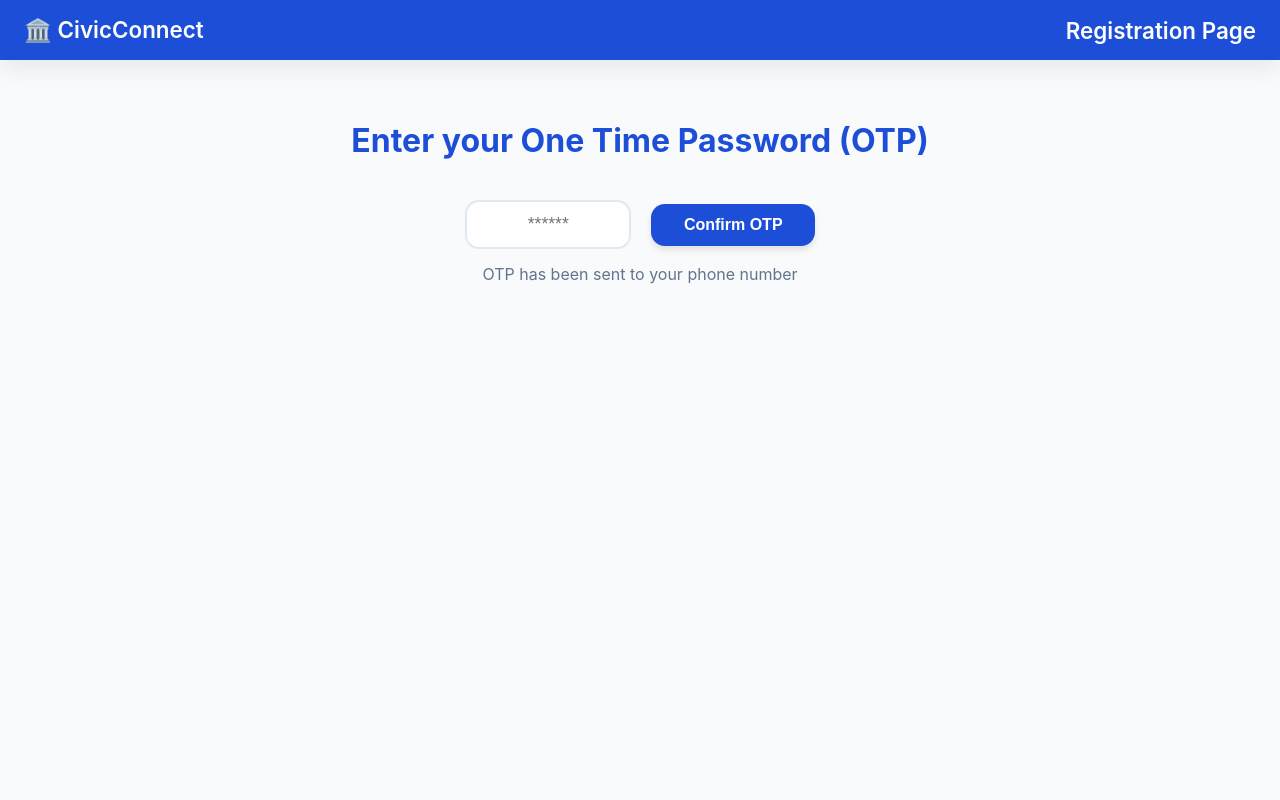
After one commit to karthik4j/CivicConnect, a Flask app: page /start_tfa in a window 1280 px wide. The commit adds this page. Run offline with Flask 3, Linux system fonts and the light colour scheme.

Commit message:
OTP page setup

```diff
--- a/app.py
+++ b/app.py
@@ -230,7 +230,6 @@ def login():
         return redirect(url_for('index'))
 
 
-# register
 @app.route('/register', methods=['POST'])
 def register():
     data = request.get_json()
@@ -240,33 +239,118 @@ def register():
     l_name = data.get('lname')
     ph_no = data.get('phone')
 
-    full_name = f_name + " " + l_name
-    to_day = get_formatted_date()
-
+    # 1. Validation Checks (Database Read)
+    # Check if username or phone already exists BEFORE proceeding to stage 2
     res = conn.execute("SELECT username FROM user WHERE username = ?", (username,))
     if res.fetchone():
         return "User already registered", 400
 
     res = conn.execute("SELECT ph_no FROM user WHERE ph_no =?",(ph_no,))
     if res.fetchone():
-        return "Phone number already registered",400
+        return "Phone number already registered", 400
 
-    else:
-        newid = str(uuid.uuid4())
-        hashed_password = generate_password_hash(password)
+    # 2. Temporary Storage in Session
+    # Store the validated, sensitive data and initial user details
+    full_name = f_name + " " + l_name
+    hashed_password = generate_password_hash(password)
 
-        conn.execute("INSERT INTO user (id, username, f_name, l_name, fullname, DOC, ph_no, password) VALUES (?, ?, ?, ?, ?, ?, ?, ?)",
-                     (newid, username, f_name, l_name, full_name, to_day, ph_no, hashed_password))
-        conn.commit()
+    session['temp_user_data'] = {
+        'id': str(uuid.uuid4()), # Generate ID now
+        'username': username,
+        'f_name': f_name,
+        'l_name': l_name,
+        'fullname': full_name,
+        'ph_no': ph_no,
+        'password': hashed_password,
+        'DOC': get_formatted_date() # Date of Creation
+    }
 
-        session['username'] = username
-        resp = make_response("Account created Successfully")
-        resp.set_cookie('id', newid)
-        return resp
+    # 3. Respond with Redirect URL (to Stage 2 form)
+    response_data = {
+        'message': 'Initial data received, proceeding to additional details.',
+        'redirect_url': url_for('start_tfa')
+    }
+
+    # We do NOT set the 'id' cookie yet, as registration isn't final
+    resp = make_response(jsonify(response_data), 200)
+    return resp
+
+@app.route('/finalize_registration', methods=['POST'])
+def finalize_registration():
+    # 1. Get additional data from the second page
+    additional_data = request.get_json()
+    # e.g., assuming the second page sends 'security_question_answer'
+    # security_answer = additional_data.get('security_answer')
+
+    # 2. Retrieve temporary data from session
+    temp_data = session.pop('temp_user_data', None)
+
+    if not temp_data:
+        # User tried to access this route without starting registration
+        return "Registration session expired or invalid.", 403
+
+    # 3. Combine Data and Insert into DB
+
+    # Prepare combined data tuple for insertion
+    # (The example below uses the temporary data keys, adjust as needed for new fields)
+    insertion_tuple = (
+        temp_data['id'],
+        temp_data['username'],
+        temp_data['f_name'],
+        temp_data['l_name'],
+        temp_data['fullname'],
+        temp_data['DOC'],
+        temp_data['ph_no'],
+        temp_data['password']
+        # Add new fields here if you update the SQL query
+    )
+
+    # Database insertion (The original INSERT statement)
+    conn.execute(
+        "INSERT INTO user (id, username, f_name, l_name, fullname, DOC, ph_no, password) VALUES (?, ?, ?, ?, ?, ?, ?, ?)",
+        insertion_tuple
+    )
+    conn.commit()
+
+    # 4. Finalize Session/Cookies
+    session['username'] = temp_data['username']
+
+    resp = make_response("Account created Successfully", 200)
+    resp.set_cookie('id', temp_data['id'])
+    return resp
 
 @app.route('/user_reg_page')
 def user_reg_page():
     return render_template('user-registration-page.html')
+
+#only for testing remove this or it might break things
+@app.route('/start_tfa')
+def start_tfa():
+    return render_template('two-fa.html')
+
+@app.route('/verify_otp', methods=['POST'])
+def verify_otp():
+    data = request.get_json()
+    received_otp = data.get('otp')
+
+    # IMPORTANT: Replace '123456' with the actual OTP expected for the current user,
+    # which you should have stored in the session or database previously.
+    expected_otp = '123456'     # session.get('expected_otp')
+
+    if received_otp and expected_otp and received_otp == expected_otp:
+        # OTP is valid!
+        # You can now proceed to store the user's final data (which happens in finalize_registration).
+        # It's a good idea to clear the expected OTP after success: session.pop('expected_otp')
+        return jsonify({
+            "success": True,
+            "message": "Verification successful! You will be logged in shortly."
+        }), 200
+    else:
+        # OTP is invalid
+        return jsonify({
+            "success": False,
+            "message": "Invalid OTP. Please check your phone and try again."
+        }), 200
 
 # logout
 @app.route('/logout',methods=['POST'])
--- /dev/null
+++ b/templates/two-fa.html
@@ -0,0 +1,331 @@
+<!DOCTYPE html>
+<html lang="en">
+<head>
+<meta charset="UTF-8">
+<meta name="viewport" content="width=device-width, initial-scale=1.0">
+<title>Admin Registration – CivicConnect OTP</title>
+<style>
+    /* --- CSS VARIABLES --- */
+    :root {
+        --bg: #F8FAFC;
+        --surface: #FFFFFF;
+        --primary: #1D4ED8; /* Deep Blue */
+        --primary-2: #3B82F6; /* Lighter Blue */
+        --text: #1E293B;
+        --muted: #64748B;
+        --border: #E2E8F0;
+        --shadow: 0 8px 24px rgba(2, 6, 23, .08);
+        --radius: 14px;
+        /* Custom colors for feedback */
+        --success-bg: #D1FAE5; /* Light Green */
+        --success-text: #065F46; /* Dark Green */
+        --success-border: #10B981;
+        --error-bg: #FEE2E2; /* Light Red */
+        --error-text: #991B1B; /* Dark Red */
+        --error-border: #EF4444;
+    }
+
+    /* --- BASE STYLES --- */
+    body {
+        margin: 0;
+        font-family: 'Inter', system-ui, -apple-system, Segoe UI, Roboto, sans-serif;
+        background: var(--bg);
+        color: var(--text);
+        display: flex;
+        flex-direction: column;
+        min-height: 100vh;
+    }
+
+    header {
+        background: var(--primary);
+        color: #fff;
+        padding: 16px 24px;
+        display: flex;
+        justify-content: space-between;
+        align-items: center;
+        box-shadow: var(--shadow);
+    }
+
+    header h2 {
+        margin: 0;
+        font-size: 1.4rem;
+        font-weight: 600;
+    }
+
+    .form-box {
+        flex-grow: 1; /* Allows the box to center vertically */
+        display: flex;
+        flex-direction: column;
+        justify-content: flex-start; /* Aligned to top, use 'center' for full vertical centering */
+        align-items: center;
+        padding: 40px 20px;
+        text-align: center;
+    }
+
+    .form-box h1 {
+        font-size: clamp(1.5rem, 5vw, 2rem);
+        margin-bottom: 10px;
+        color: var(--primary);
+    }
+
+    .form-box h3 {
+        color: var(--muted);
+        font-weight: 400;
+        font-size: 1rem;
+        margin-top: 15px;
+    }
+
+    /* --- OTP INPUT & BUTTON CONTAINER --- */
+    .otp-box {
+        display: flex;
+        flex-direction: column; /* Stack vertically for mobile */
+        align-items: center;
+        gap: 20px;
+        margin-top: 30px;
+        width: 100%;
+        max-width: 350px;
+    }
+
+    @media (min-width: 600px) {
+        .otp-box {
+            flex-direction: row; /* Horizontal on desktop */
+            justify-content: center;
+        }
+    }
+
+    .otp-box input[type="number"] {
+        flex-grow: 1;
+        padding: 12px 15px;
+        border: 2px solid var(--border);
+        border-radius: var(--radius);
+        font-size: 1.1rem;
+        text-align: center;
+        max-width: 180px;
+        -moz-appearance: textfield; /* Hide arrows in Firefox */
+        width: 100%;
+    }
+
+    .otp-box input[type="number"]::-webkit-outer-spin-button,
+    .otp-box input[type="number"]::-webkit-inner-spin-button {
+        -webkit-appearance: none; /* Hide arrows in Chrome/Safari */
+        margin: 0;
+    }
+
+    /* --- BUTTON STYLING --- */
+    .btnstyle {
+        background-color: var(--primary); /* Changed from lawngreen to primary blue */
+        color: white;
+        padding: 12px 25px;
+        border-radius: var(--radius);
+        border: none;
+        font-size: 1rem;
+        font-weight: 600;
+        cursor: pointer;
+        transition: background-color 0.2s, transform 0.1s, box-shadow 0.2s;
+        box-shadow: 0 4px 6px rgba(0, 0, 0, 0.1);
+        width: 100%;
+        max-width: 180px;
+    }
+
+    .btnstyle:hover {
+        background-color: var(--primary-2);
+        box-shadow: 0 6px 8px rgba(0, 0, 0, 0.15);
+    }
+
+    .btnstyle:active {
+        transform: scale(0.98);
+    }
+
+    .btnstyle:disabled {
+        background-color: var(--muted);
+        cursor: not-allowed;
+        box-shadow: none;
+    }
+
+    /* --- MESSAGE STYLING (usermsg) --- */
+    #usermsg {
+        width: 100%;
+        max-width: 400px;
+        margin-top: 40px;
+        min-height: 40px;
+        transition: all 0.3s ease-in-out;
+        text-align: center;
+    }
+
+    .msg-success {
+        background-color: var(--success-bg);
+        color: var(--success-text);
+        border: 1px solid var(--success-border);
+        padding: 15px;
+        border-radius: var(--radius);
+        font-weight: 600;
+        animation: fadeIn 0.5s ease-out;
+    }
+
+    .msg-error {
+        background-color: var(--error-bg);
+        color: var(--error-text);
+        border: 1px solid var(--error-border);
+        padding: 15px;
+        border-radius: var(--radius);
+        font-weight: 600;
+        animation: shake 0.5s;
+    }
+
+    @keyframes fadeIn {
+        from { opacity: 0; transform: translateY(-10px); }
+        to { opacity: 1; transform: translateY(0); }
+    }
+
+    @keyframes shake {
+      0%, 100% {transform: translateX(0);}
+      20%, 60% {transform: translateX(-5px);}
+      40%, 80% {transform: translateX(5px);}
+    }
+</style>
+</head>
+
+<body>
+
+    <header>
+        <h2>🏛️ CivicConnect</h2>
+        <h2> Registration Page</h2>
+    </header>
+
+    <div class="form-box">
+        <h1>Enter your One Time Password (OTP)</h1>
+        <div class="otp-box">
+            <!-- Updated input to include placeholder and size constraints -->
+            <input type="number" id="myOTP" minlength="6" maxlength="6" placeholder="******" pattern="[0-9]{6}">
+
+            <!-- Replaced input[type=submit] with a button and added an ID/onclick -->
+            <button id="confirmBtn" class="btnstyle" onclick="handleConfirmOtp()">
+                Confirm OTP
+            </button>
+        </div>
+
+        <h3>OTP has been sent to your phone number</h3>
+
+        <div id="usermsg"></div>
+    </div>
+
+    <script>
+        // Helper function for robust API calls with exponential backoff
+        const fetchWithBackoff = async (url, options, maxRetries = 5) => {
+            for (let i = 0; i < maxRetries; i++) {
+                try {
+                    const response = await fetch(url, options);
+                    if (!response.ok) {
+                        // For server errors (5xx), we retry
+                        throw new Error(`Server error, retrying: ${response.status} ${response.statusText}`);
+                    }
+                    return response;
+                } catch (error) {
+                    console.error(`Attempt ${i + 1} failed:`, error.message);
+                    if (i === maxRetries - 1) throw error; // Re-throw the error on the final attempt
+
+                    const delay = Math.pow(2, i) * 1000 + Math.random() * 500; // 1s, 2s, 4s, 8s, etc. + jitter
+                    await new Promise(resolve => setTimeout(resolve, delay));
+                }
+            }
+        };
+
+        /**
+         * Main function to handle OTP submission.
+         */
+        window.handleConfirmOtp = async () => {
+            const otpInput = document.getElementById('myOTP');
+            const userMsgDiv = document.getElementById('usermsg');
+            const confirmBtn = document.getElementById('confirmBtn');
+
+            const otpValue = otpInput.value.trim();
+
+            // 1. Client-side validation: ensure it's 6 digits
+            if (otpValue.length !== 6 || isNaN(otpValue)) {
+                userMsgDiv.textContent = 'Please enter a valid 6-digit OTP.';
+                userMsgDiv.className = 'msg-error';
+                return;
+            }
+
+            // Reset message area and show loading
+            confirmBtn.disabled = true;
+            confirmBtn.textContent = 'Verifying...';
+            userMsgDiv.textContent = 'Checking code...';
+            userMsgDiv.className = '';
+
+            // --- Define the Flask endpoint for OTP verification ---
+            // NOTE: You need to implement this endpoint in Flask (e.g., '/verify_otp')
+            // This endpoint should return JSON: { success: true/false, message: "..." }
+            const verificationEndpoint = '/verify_otp';
+
+            try {
+                // 2. Send OTP to Flask backend using fetch
+                const response = await fetchWithBackoff(verificationEndpoint, {
+                    method: 'POST',
+                    headers: { 'Content-Type': 'application/json' },
+                    body: JSON.stringify({ otp: otpValue })
+                });
+
+                // Expecting a JSON response from Flask
+                const result = await response.json();
+
+                // 3. Update UI based on server response
+                if (result.success) {
+                    userMsgDiv.textContent = result.message || "You have been verified!";
+                    userMsgDiv.className = 'msg-success';
+
+                    // If verified, you might want to automatically call finalize_registration
+                    // or redirect the user.
+                    // Example for calling the final step:
+                    // await finalizeRegistration();
+                } else {
+                    userMsgDiv.textContent = result.message || "Invalid OTP. Please try again.";
+                    userMsgDiv.className = 'msg-error';
+                }
+
+            } catch (error) {
+                console.error('OTP Verification Error:', error);
+                // Handle connection/fatal errors
+                userMsgDiv.textContent = 'Could not connect to the server. Please check your network and try again.';
+                userMsgDiv.className = 'msg-error';
+            } finally {
+                // Re-enable button regardless of outcome
+                confirmBtn.disabled = false;
+                confirmBtn.textContent = 'Confirm OTP';
+            }
+        };
+
+        /**
+         * Mock/Placeholder function for the /finalize_registration endpoint.
+         * You would typically call this after successful OTP verification.
+         */
+        window.finalizeRegistration = async () => {
+             // Example of calling the final endpoint
+             const userMsgDiv = document.getElementById('usermsg');
+             userMsgDiv.textContent = "Finalizing registration...";
+             userMsgDiv.className = '';
+
+             try {
+                const response = await fetchWithBackoff('/finalize_registration', {
+                    method: 'POST',
+                    headers: { 'Content-Type': 'application/json' },
+                    // Assuming no additional data is needed from the client for this final step
+                    body: JSON.stringify({})
+                });
+
+                const resultText = await response.text();
+                if (response.ok) {
+                    userMsgDiv.textContent = resultText; // e.g., "Account created Successfully"
+                    userMsgDiv.className = 'msg-success';
+                } else {
+                    userMsgDiv.textContent = `Finalization Failed: ${resultText}`;
+                    userMsgDiv.className = 'msg-error';
+                }
+            } catch (error) {
+                userMsgDiv.textContent = 'Fatal error during final registration. Contact support.';
+                userMsgDiv.className = 'msg-error';
+            }
+        };
+    </script>
+</body>
+</html>
```
Also changed, not shown: templates/user-registration-page.html (+16 -2 lines).
